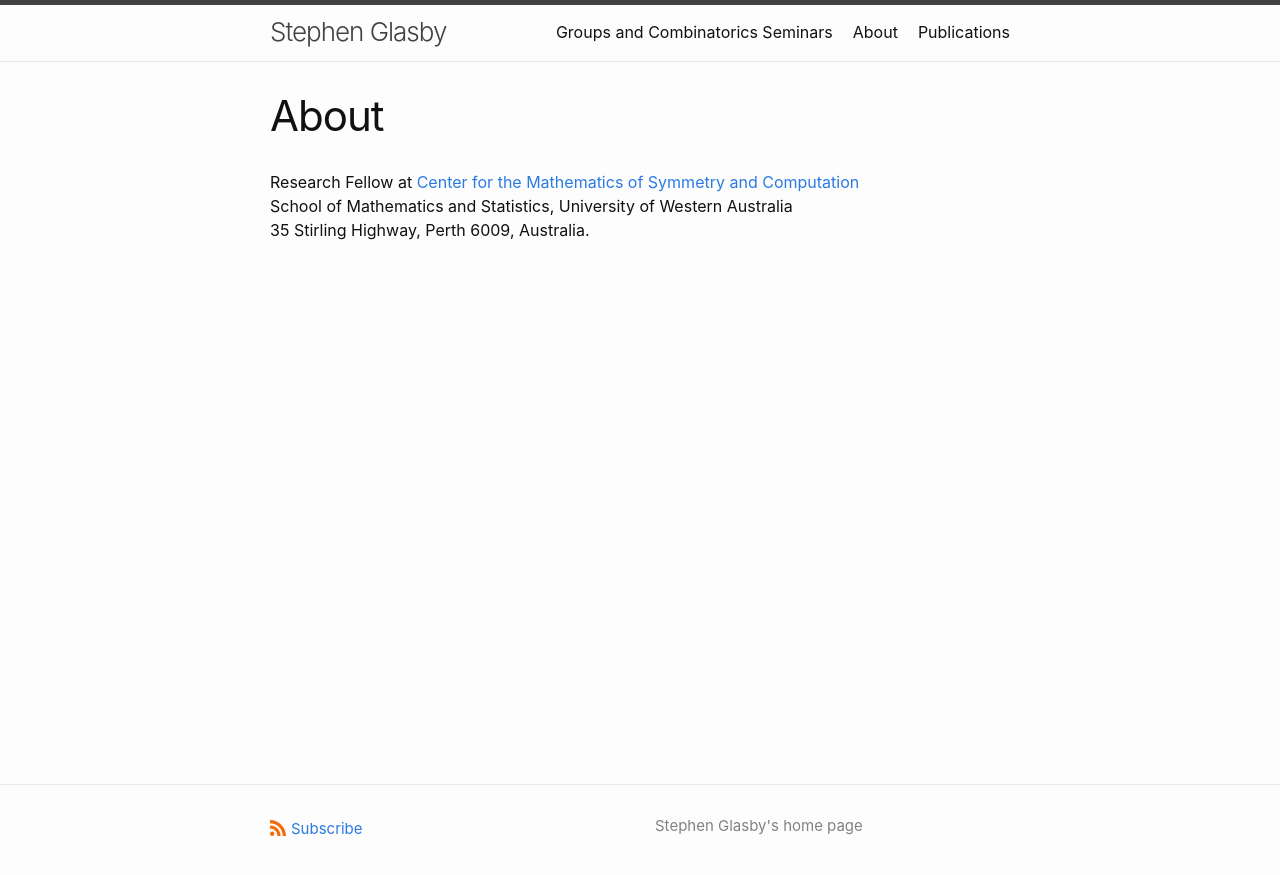
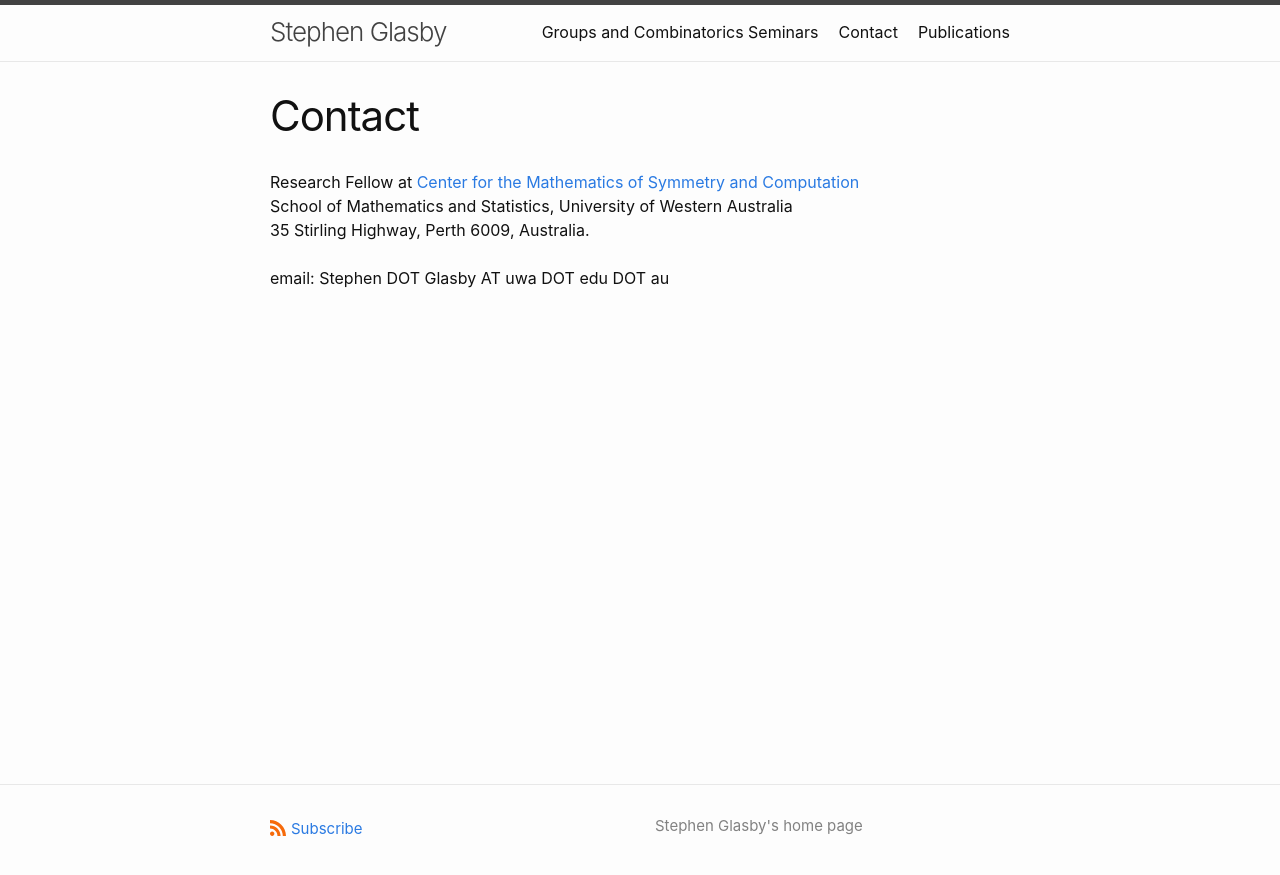
Before and after one commit to StephenGlasby/StephenGlasby.github.io, a Jekyll site: the page built from about.md, in a window 1280 px wide. Shown: the top 875 px of the page. Built offline with Jekyll 4.4.1, drawn with Linux system fonts in a browser that asks for light colours.

Commit message:
add address

```diff
--- a/about.md
+++ b/about.md
@@ -1,9 +1,11 @@
 ---
 layout: page
-title: About
+title: Contact
 permalink: /about/
 ---
 
 Research Fellow at [Center for the Mathematics of Symmetry and Computation](https://cmsc.io)<br />
 School of Mathematics and Statistics, University of Western Australia<br />
-35 Stirling Highway, Perth 6009, Australia.
+35 Stirling Highway, Perth 6009, Australia.<br />
+<br />
+email: Stephen DOT Glasby AT uwa DOT edu DOT au
```
